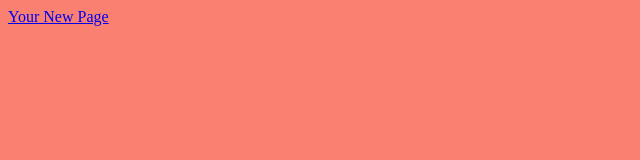
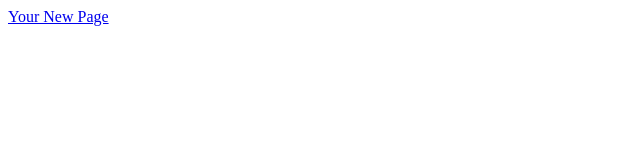
Before and after one commit to vanberkom/CSCI-313-Extra-Credit, a plain HTML site: page index.html in a window 1280 px wide. Shown: the whole page, without its empty margins (0-640 px from the left). Drawn offline with Linux system fonts and the light colour scheme.

Commit message:
revert again

```diff
--- a/index.html
+++ b/index.html
@@ -4,11 +4,6 @@
     <meta charset="UTF-8" />
     <meta name="viewport" content="width=device-width, initial-scale=1.0" />
     <title>Extra Credit</title>
-    <style>
-      body {
-        background-color: salmon;
-      }
-    </style>
   </head>
   <body>
     <a href="my-page.html">Your New Page</a>
```
